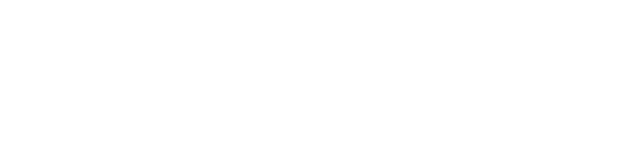
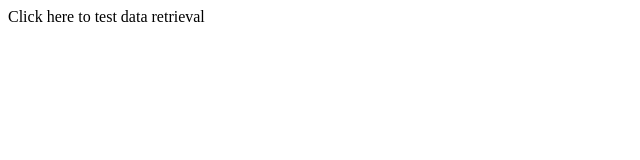
Before and after one commit to Dominique-Sakrisson/express-htmx, a website: page public/index.html in a window 1280 px wide. Shown: the whole page, without its empty margins (0-640 px from the left). Drawn offline with Linux system fonts and the light colour scheme.

Commit message:
Add in usage of the htmx library to landing page

```diff
--- a/public/index.html
+++ b/public/index.html
@@ -8,6 +8,6 @@
     <title>Document</title>
 </head>
 <body>
-
+    <div hx-get='/cards' id='cards'>Click here to test data retrieval</div>
 </body>
 </html>
```
